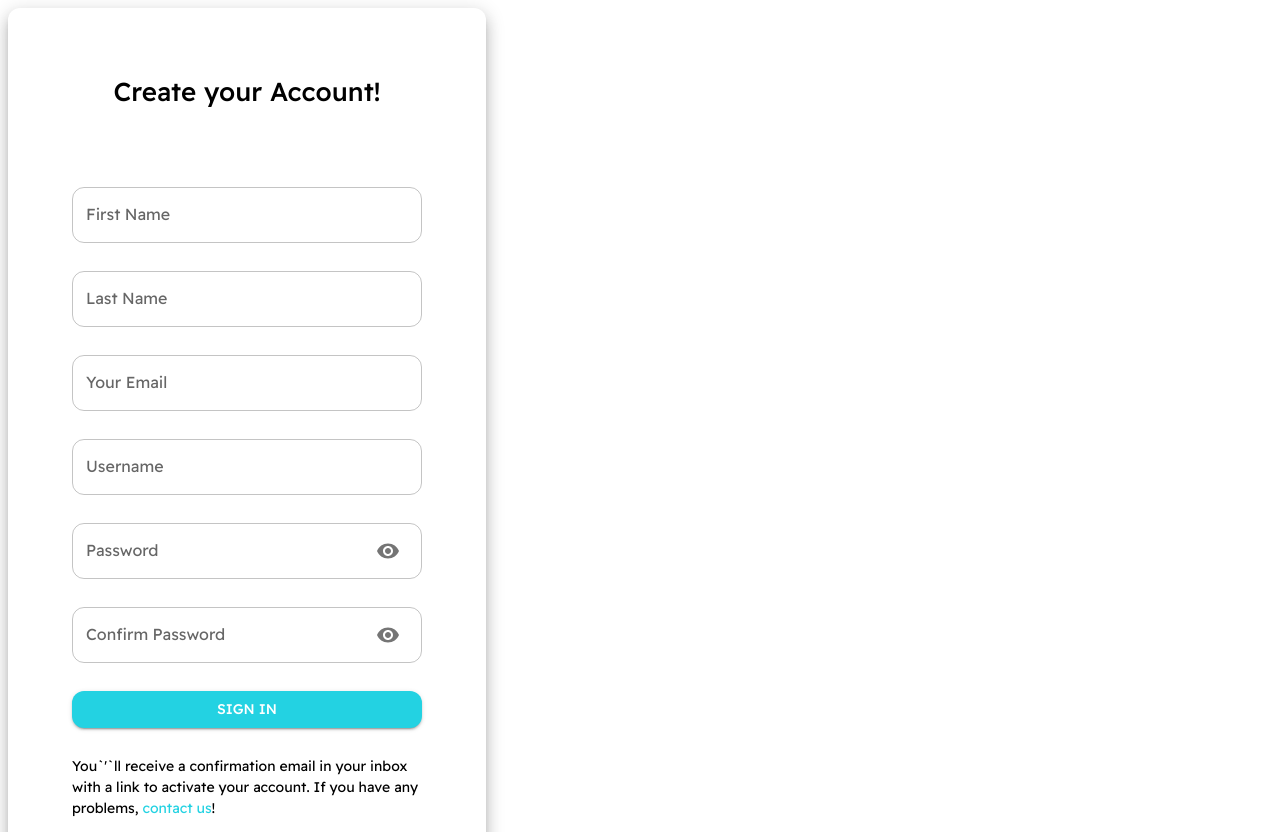
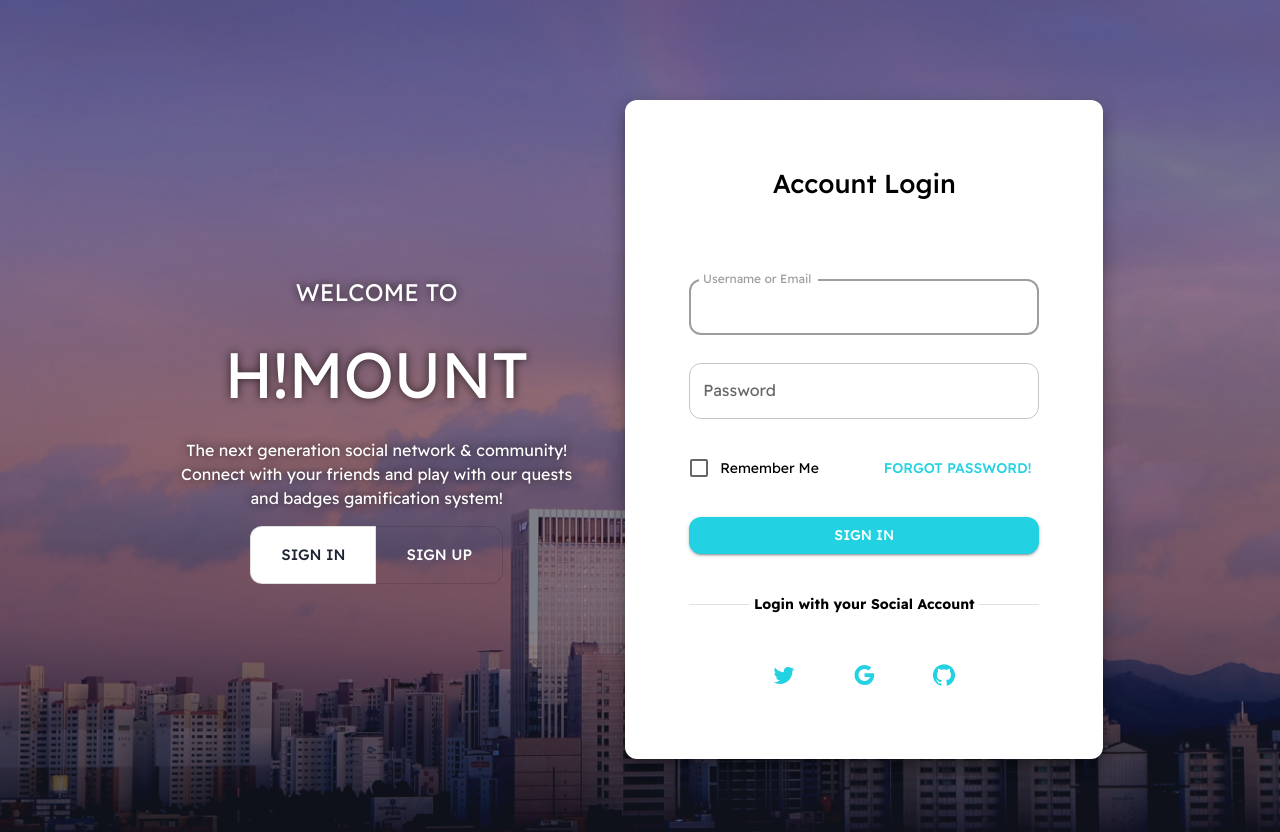
Before and after one commit to Master2k0/social_FrontEnd, a Next.js app: page /auth in a window 1280 px wide. Shown: the top 832 px of the page. Built offline with nearby package versions, Linux system fonts and the light colour scheme.

Commit message:
feat: done auth page ui

```diff
--- a/src/components/Button.tsx
+++ b/src/components/Button.tsx
@@ -1,9 +1,7 @@
 import { Button as ButtonMUI } from "@mui/material";
-import { grey } from "@mui/material/colors";
 import { styled } from "@mui/system";
 
 import BORDER_RADIUS from "@/types/Enum/borderRadius";
-import { ColorDark, ColorLight } from "@/types/Enum/color";
 
 export const Button = styled(ButtonMUI)(({ theme }) => ({
   borderRadius: BORDER_RADIUS.LG,
--- a/src/components/FormAuth.tsx
+++ b/src/components/FormAuth.tsx
@@ -19,6 +19,9 @@ export const Container = styled(Stack)(({ theme }) => ({
   width: 350,
   borderRadius: BORDER_RADIUS.LG,
   padding: theme.spacing(16),
+  [theme.breakpoints.down(500)]: {
+    padding: theme.spacing(10),
+  },
 })) as typeof Stack;
 
 export const ContainerForm = styled(Stack)(({ theme }) => ({})) as typeof Stack;
--- /dev/null
+++ b/src/components/ToggleButton.tsx
@@ -0,0 +1,28 @@
+import { ToggleButton } from "@mui/material";
+import { styled } from "@mui/system";
+
+import BORDER_RADIUS from "@/types/Enum/borderRadius";
+import { ColorDark, ColorLight } from "@/types/Enum/color";
+
+interface IToggleButtonCustomProps {
+  padding?: string;
+  margin?: string;
+}
+
+export const ToggleButtonCustom = styled(ToggleButton, {
+  shouldForwardProp: (prop) => prop !== "padding" && prop !== "margin",
+})<IToggleButtonCustomProps>(({ padding, margin, theme }) => ({
+  borderRadius: BORDER_RADIUS.LG,
+  transition: "all 0.5s",
+  backgroundColor: "rgba(0,0,0,0)",
+  color: theme.palette.mode === "dark" ? ColorDark.DARK : ColorLight.WHITE,
+  "&.MuiToggleButton-root.Mui-selected": {
+    color: theme.palette.mode === "dark" ? ColorDark.WHITE : ColorLight.DARK,
+    backgroundColor:
+      theme.palette.mode === "dark" ? ColorDark.DARK : ColorLight.WHITE,
+  },
+  "&.MuiToggleButton-root": {
+    padding: padding || "15px",
+    margin: margin || "",
+  },
+}));
--- /dev/null
+++ b/src/containers/Auth/Layout/index.tsx
@@ -0,0 +1,81 @@
+import { Box, Stack, ToggleButtonGroup, Typography } from "@mui/material";
+import { useState } from "react";
+
+import { ToggleButtonCustom } from "@/components/ToggleButton";
+import SignIn from "@/containers/Auth/SignIn";
+import SignUp from "@/containers/Auth/SignUp";
+import { SignInContainer, SignUpContainer } from "@/containers/Auth/styles";
+import { ColorLight } from "@/types/Enum/color";
+
+import { Container } from "./styles";
+
+export type TypePage = "sign-in" | "sign-up";
+
+export default function Layout() {
+  const [type, setType] = useState<TypePage>("sign-in");
+  const handleChange = (
+    e: React.MouseEvent<HTMLElement, MouseEvent>,
+    newAlignment: TypePage
+  ) => {
+    if (newAlignment !== null) {
+      setType(newAlignment);
+    }
+  };
+  return (
+    <Container>
+      <Stack flexDirection="column" spacing={4} alignItems="center">
+        <Typography
+          fontSize={24}
+          color={ColorLight.WHITE}
+          sx={{ textShadow: "0px 0px 10px rgba(0, 0, 0, 0.7)" }}
+        >
+          WELCOME TO
+        </Typography>
+        <Typography
+          fontSize={64}
+          color={ColorLight.WHITE}
+          sx={{ textShadow: "0px 0px 10px rgba(0, 0, 0, 0.7)" }}
+        >
+          H!MOUNT
+        </Typography>
+        <Typography
+          fontSize={16}
+          width={400}
+          textAlign="center"
+          color={ColorLight.WHITE}
+          sx={{ textShadow: "0px 0px 10px rgba(0, 0, 0, 0.7)" }}
+        >
+          The next generation social network & community! Connect with your
+          friends and play with our quests and badges gamification system!
+        </Typography>
+        <ToggleButtonGroup
+          color="primary"
+          value={type}
+          exclusive
+          onChange={handleChange}
+          aria-label="Platform"
+          size="large"
+        >
+          <ToggleButtonCustom padding="15px 30px" value="sign-in" disableRipple>
+            Sign In
+          </ToggleButtonCustom>
+          <ToggleButtonCustom padding="15px 30px" value="sign-up" disableRipple>
+            Sign Up
+          </ToggleButtonCustom>
+        </ToggleButtonGroup>
+      </Stack>
+      <Box>
+        <SignInContainer isShow={type}>
+          <Box display={type === "sign-in" ? "block" : "none"}>
+            <SignIn />
+          </Box>
+        </SignInContainer>
+        <SignUpContainer isShow={type}>
+          <Box display={type === "sign-up" ? "block" : "none"}>
+            <SignUp />
+          </Box>
+        </SignUpContainer>
+      </Box>
+    </Container>
+  );
+}
--- /dev/null
+++ b/src/containers/Auth/Layout/styles.ts
@@ -0,0 +1,15 @@
+import { Box } from "@mui/material";
+import { styled } from "@mui/system";
+
+export const Container = styled(Box)(({ theme }) => ({
+  minHeight: "calc(100vh - 200px)",
+  display: "flex",
+  justifyContent: "space-evenly",
+  alignItems: "center",
+  width: "100%",
+  padding: "100px 0px",
+  [theme.breakpoints.down(1200)]: {
+    flexDirection: "column",
+    gap: "20px",
+  },
+})) as typeof Box;
--- a/src/containers/Auth/SignIn/index.tsx
+++ b/src/containers/Auth/SignIn/index.tsx
@@ -2,7 +2,7 @@ import { yupResolver } from "@hookform/resolvers/yup";
 import GitHubIcon from "@mui/icons-material/GitHub";
 import GoogleIcon from "@mui/icons-material/Google";
 import TwitterIcon from "@mui/icons-material/Twitter";
-import { Checkbox, IconButton, Typography } from "@mui/material";
+import { Box, Checkbox, IconButton, Typography } from "@mui/material";
 import Divider from "@mui/material/Divider";
 import { Stack, useTheme } from "@mui/system";
 import { useForm } from "react-hook-form";
@@ -39,6 +39,7 @@ function SignIn() {
   };
   const theme = useTheme();
   return (
+    <Box>
       <form onSubmit={handleSubmit(onSubmit)}>
         <Container>
           <Title>Account Login</Title>
@@ -49,6 +50,8 @@ function SignIn() {
               variant="outlined"
               error={!!errors.userName}
               helperText={errors.userName?.message}
+              inputRef={(input) => input?.focus()}
+              autoComplete="off"
             />
             <InputText
               {...register("password", { required: true })}
@@ -108,6 +111,7 @@ function SignIn() {
           </Stack>
         </Container>
       </form>
+    </Box>
   );
 }
 
--- a/src/containers/Auth/SignUp/index.tsx
+++ b/src/containers/Auth/SignUp/index.tsx
@@ -1,7 +1,7 @@
 import { yupResolver } from "@hookform/resolvers/yup";
 import Visibility from "@mui/icons-material/Visibility";
 import VisibilityOff from "@mui/icons-material/VisibilityOff";
-import { IconButton, InputAdornment, Link } from "@mui/material";
+import { Box, IconButton, InputAdornment, Link } from "@mui/material";
 import { useState } from "react";
 import { useForm } from "react-hook-form";
 import * as yup from "yup";
@@ -56,6 +56,7 @@ function SignUp() {
     event.preventDefault();
   };
   return (
+    <Box>
       <form onSubmit={handleSubmit(onSubmit)}>
         <Container>
           <Title>Create your Account!</Title>
@@ -66,6 +67,8 @@ function SignUp() {
               variant="outlined"
               error={!!errors.firstName}
               helperText={errors.firstName?.message}
+              inputRef={(input) => input?.focus()}
+              autoComplete="off"
             />
             <InputText
               {...register("lastName", { required: true })}
@@ -137,12 +140,13 @@ function SignUp() {
               }}
               variant="contained"
               type="submit"
+              disableRipple
             >
-            Sign In
+              Sign Up
             </Button>
             <Text>
-            You`&apos;`ll receive a confirmation email in your inbox with a link
-            to activate your account. If you have any problems,{" "}
+              You`&apos;`ll receive a confirmation email in your inbox with a
+              link to activate your account. If you have any problems,{" "}
               <Link underline="none" href="google.com">
                 contact us
               </Link>
@@ -151,6 +155,7 @@ function SignUp() {
           </ContainerForm>
         </Container>
       </form>
+    </Box>
   );
 }
 
--- a/src/containers/Auth/index.tsx
+++ b/src/containers/Auth/index.tsx
@@ -1,15 +1,16 @@
-import { Box } from "@mui/material";
+import Layout from "@/containers/Auth/Layout";
 
-import SwitchTheme from "@/components/SwitchTheme";
-import SignIn from "@/containers/Auth/SignIn";
-import SignUp from "@/containers/Auth/SignUp";
+import { Background, BackgroundOverlay, Container } from "./styles";
 
 function AuthContainer() {
   return (
-    <Box>
-      <SignUp />
-      <SignIn />
-    </Box>
+    <Background>
+      <BackgroundOverlay>
+        <Container>
+          <Layout />
+        </Container>
+      </BackgroundOverlay>
+    </Background>
   );
 }
 
--- /dev/null
+++ b/src/containers/Auth/styles.ts
@@ -0,0 +1,42 @@
+import { Box } from "@mui/material";
+import { styled } from "@mui/system";
+
+interface ITypeProps {
+  isShow?: "sign-in" | "sign-up";
+}
+
+export const Background = styled(Box)(({ theme }) => ({
+  backgroundImage: "url(/images/Login/Background.jpg)",
+  backgroundSize: "cover",
+  backgroundRepeat: "no-repeat",
+})) as typeof Box;
+
+export const BackgroundOverlay = styled(Box)(({ theme }) => ({
+  backgroundColor: "rgba(29,35,51, 0.5)",
+})) as typeof Box;
+
+export const Container = styled(Box)(({ theme }) => ({
+  width: "80%",
+  margin: "0 auto",
+  position: "relative",
+})) as typeof Box;
+
+export const SignInContainer = styled(Box, {
+  shouldForwardProp: (prop) => prop !== "isShow",
+})<ITypeProps>(({ isShow, theme }) => ({
+  height: isShow === "sign-in" ? "auto" : "0px",
+  visibility: isShow === "sign-in" ? "visible" : "hidden",
+  transition: "opacity 0.5s ease-in-out, transform 0.5s ease-in-out ",
+  opacity: isShow === "sign-in" ? 1 : 0,
+  transform: isShow === "sign-in" ? "translateX(0)" : "translateX(50px)",
+}));
+
+export const SignUpContainer = styled(Box, {
+  shouldForwardProp: (prop) => prop !== "isShow",
+})<ITypeProps>(({ isShow, theme }) => ({
+  height: isShow === "sign-up" ? "auto" : "0px",
+  visibility: isShow === "sign-up" ? "visible" : "hidden",
+  transition: "opacity 0.5s, transform 0.5s ease-in-out",
+  opacity: isShow === "sign-up" ? 1 : 0,
+  transform: isShow === "sign-up" ? "translateX(0)" : "translateX(50px)",
+}));
--- /dev/null
+++ b/src/pages/styles.css
@@ -0,0 +1,3 @@
+body {
+  margin: 0;
+}
```
Also changed, not shown: src/pages/_app.tsx (+4 -3 lines), .eslintrc.json, public/images/Login/Background.jpg (added). Lines whose indentation alone changed are shown as unchanged.
